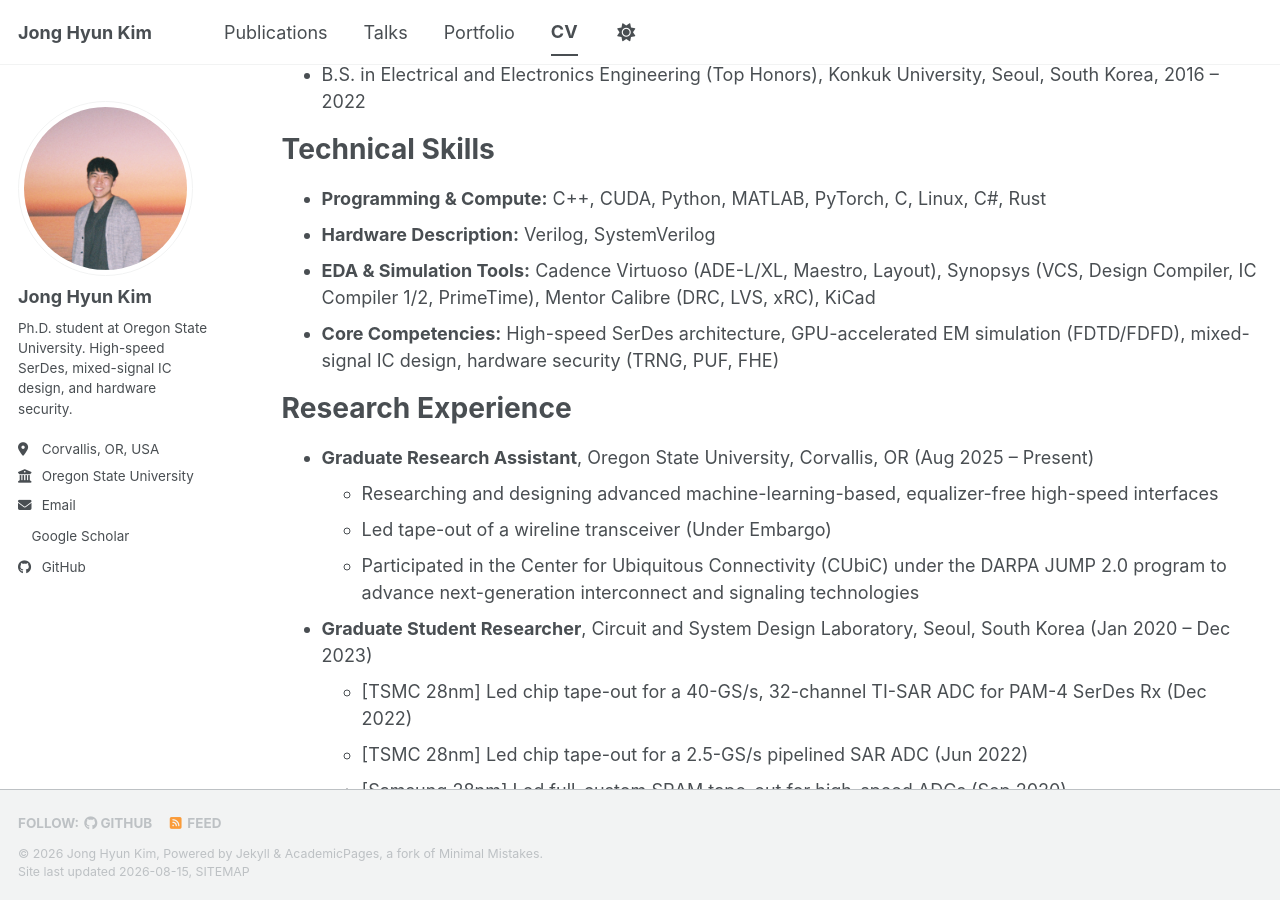
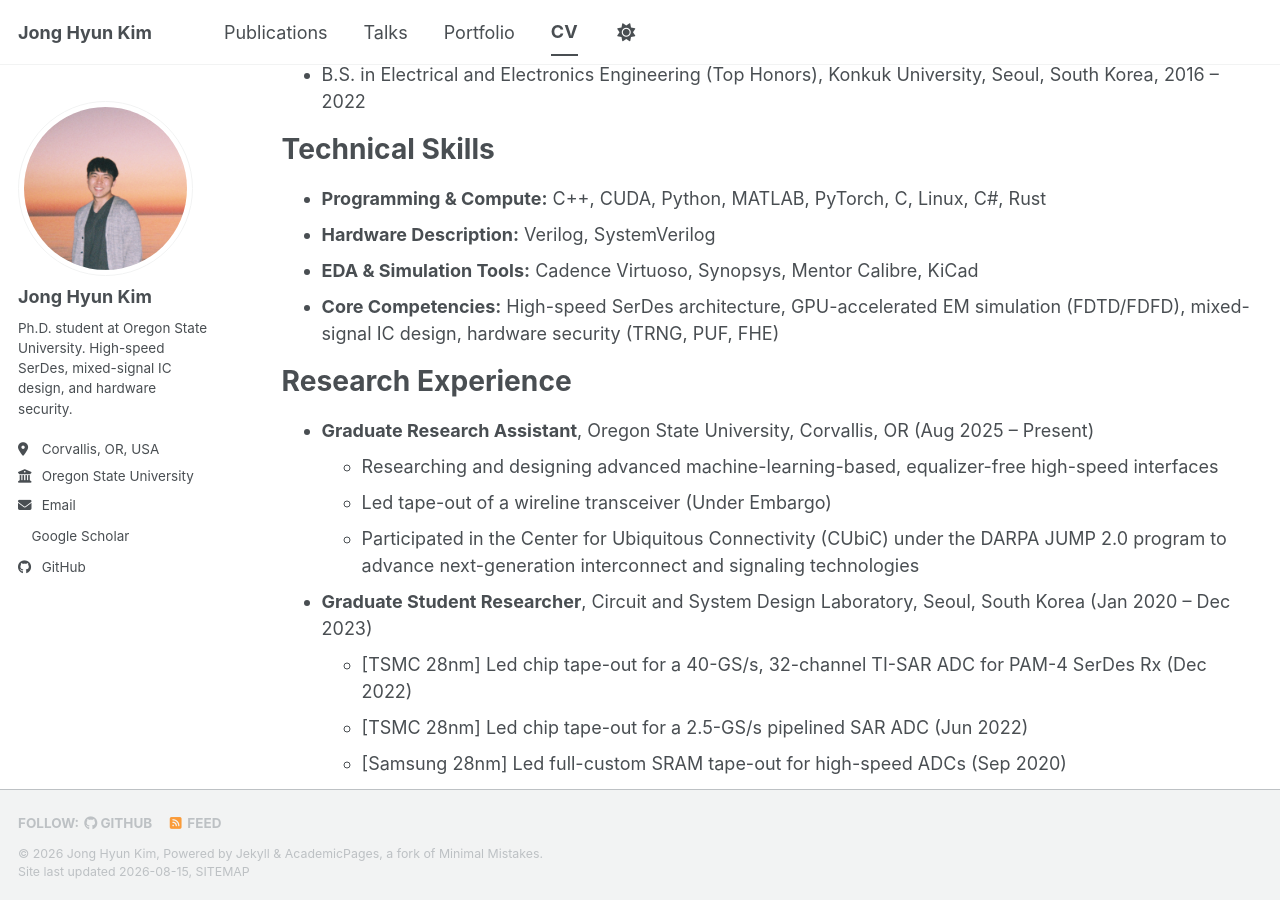
Before and after one commit to ADayInBandwidth/ADayInBandwidth.github.io, a Jekyll site: the page built from _pages/cv.md, in a window 1280 px wide and 900 px high, scrolled down 432 px. Built offline with Jekyll 4.4.1, drawn with Linux system fonts in a browser that asks for light colours; a style sheet for code colours, icons or effects is not loaded.

Commit message:
Simplify EDA tools list on CV page

```diff
--- a/_pages/cv.md
+++ b/_pages/cv.md
@@ -24,7 +24,7 @@ Technical Skills
 ======
 * **Programming & Compute:** C++, CUDA, Python, MATLAB, PyTorch, C, Linux, C#, Rust
 * **Hardware Description:** Verilog, SystemVerilog
-* **EDA & Simulation Tools:** Cadence Virtuoso (ADE-L/XL, Maestro, Layout), Synopsys (VCS, Design Compiler, IC Compiler 1/2, PrimeTime), Mentor Calibre (DRC, LVS, xRC), KiCad
+* **EDA & Simulation Tools:** Cadence Virtuoso, Synopsys, Mentor Calibre, KiCad
 * **Core Competencies:** High-speed SerDes architecture, GPU-accelerated EM simulation (FDTD/FDFD), mixed-signal IC design, hardware security (TRNG, PUF, FHE)
 
 Research Experience
```
